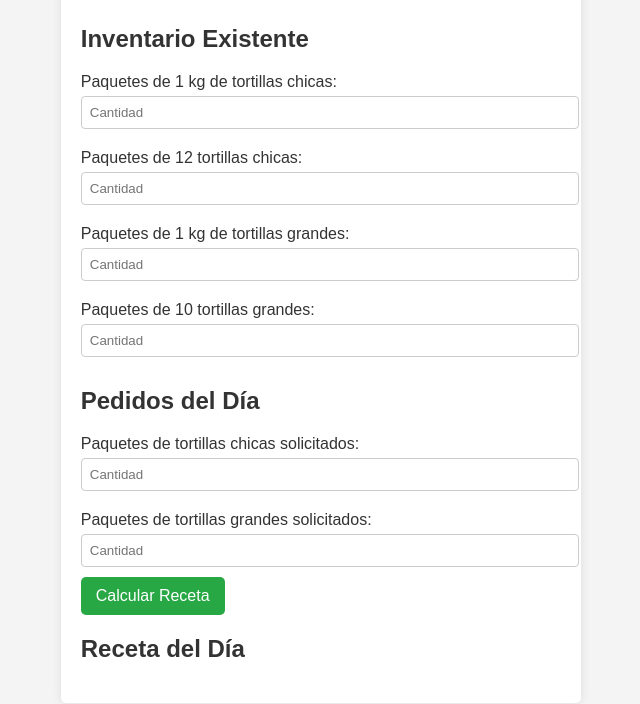
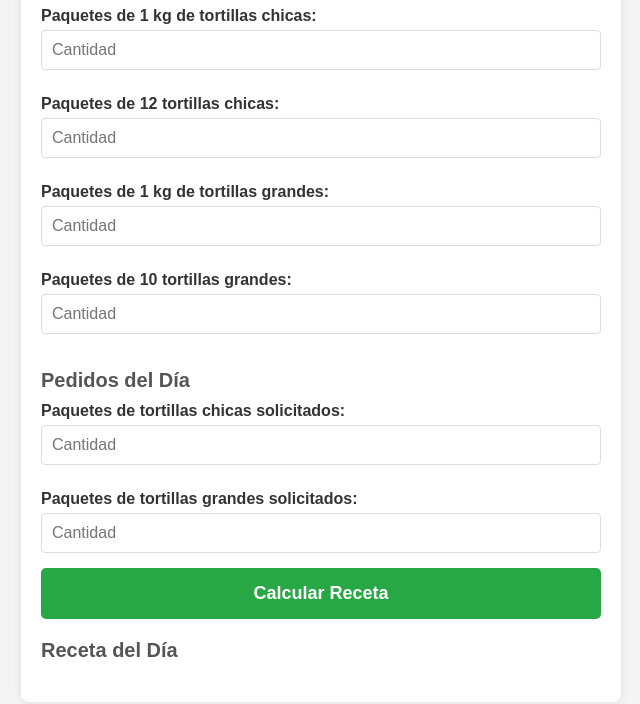
Before and after one commit to Squiggas/rs1, a plain HTML site: page index.html in a window 1280 px wide. Shown: the part 96-800 px from the top of the page, without its empty margins (319-959 px from the left). Drawn offline with Linux system fonts and the light colour scheme.

Commit message:
Update styles.css

```diff
--- a/styles.css
+++ b/styles.css
@@ -1,53 +1,77 @@
+/* Reseteo básico de márgenes y paddings */
+* {
+    margin: 0;
+    padding: 0;
+    box-sizing: border-box;
+}
+
 body {
     font-family: Arial, sans-serif;
     background-color: #f4f4f4;
     color: #333;
-    margin: 0;
-    padding: 0;
     display: flex;
     justify-content: center;
     align-items: center;
     height: 100vh;
+    padding: 20px;
 }
 
-.calculator {
+.container {
+    width: 100%;
+    max-width: 600px;
     background: #fff;
     padding: 20px;
-    border-radius: 5px;
+    border-radius: 8px;
     box-shadow: 0 0 10px rgba(0, 0, 0, 0.1);
+}
+
+h1 {
+    text-align: center;
+    margin-bottom: 20px;
+    font-size: 24px;
+    color: #333;
+}
+
+h2 {
+    margin-top: 20px;
+    margin-bottom: 10px;
+    font-size: 20px;
+    color: #555;
 }
 
 label {
     display: block;
     margin: 10px 0 5px;
+    font-weight: bold;
 }
 
 input {
     width: 100%;
-    padding: 8px;
-    margin-bottom: 10px;
-    border: 1px solid #ccc;
+    padding: 10px;
+    margin-bottom: 15px;
+    border: 1px solid #ddd;
     border-radius: 4px;
+    font-size: 16px;
 }
 
 button {
-    padding: 10px 15px;
+    width: 100%;
+    padding: 15px;
     background-color: #28a745;
     color: #fff;
     border: none;
     border-radius: 5px;
     cursor: pointer;
-    font-size: 16px;
+    font-size: 18px;
+    font-weight: bold;
 }
 
 button:hover {
     background-color: #218838;
 }
 
-h2 {
-    margin-top: 20px;
-}
-
 #resultado {
     margin-top: 20px;
+    font-size: 16px;
+    line-height: 1.6;
 }
```
